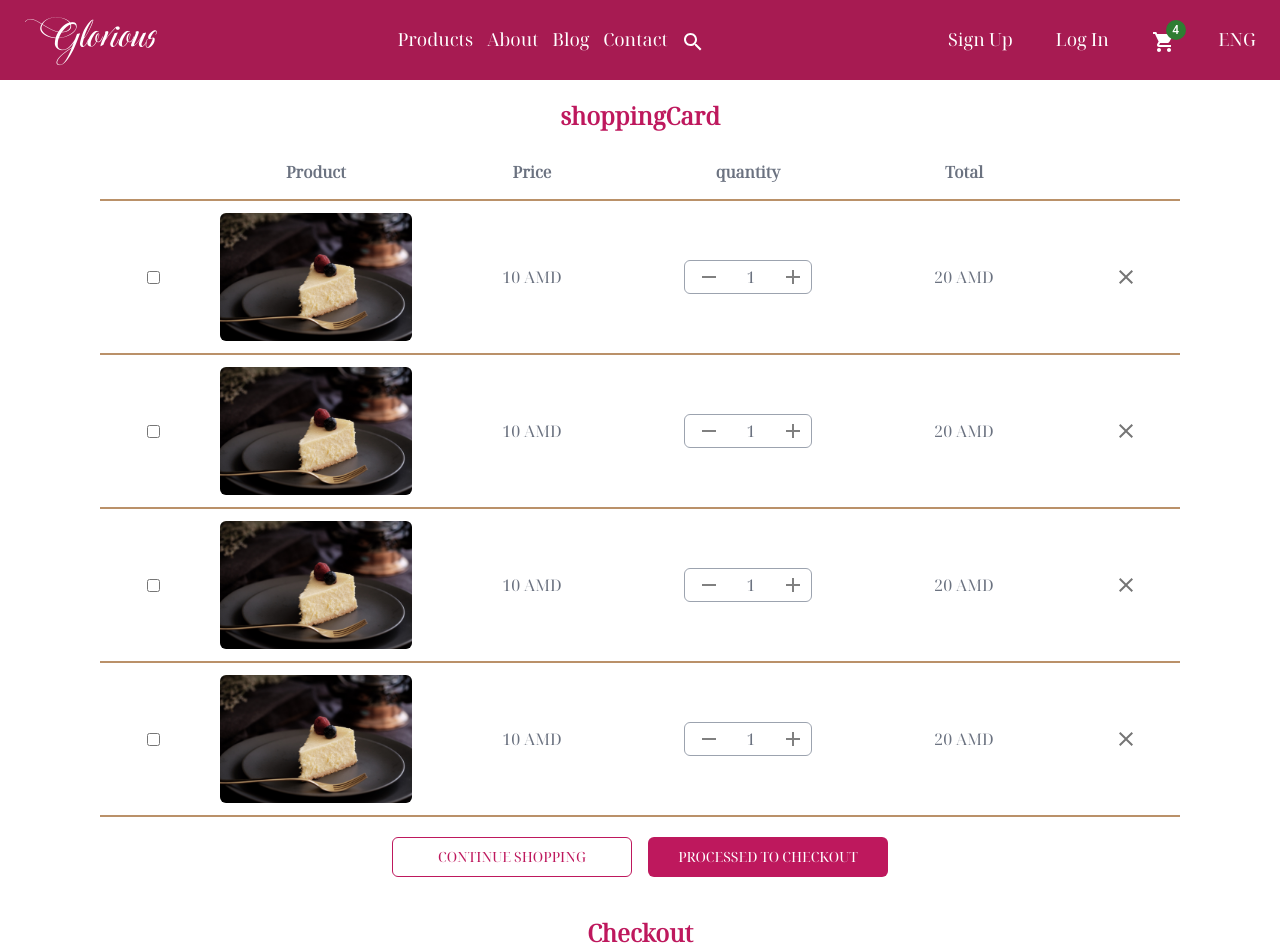
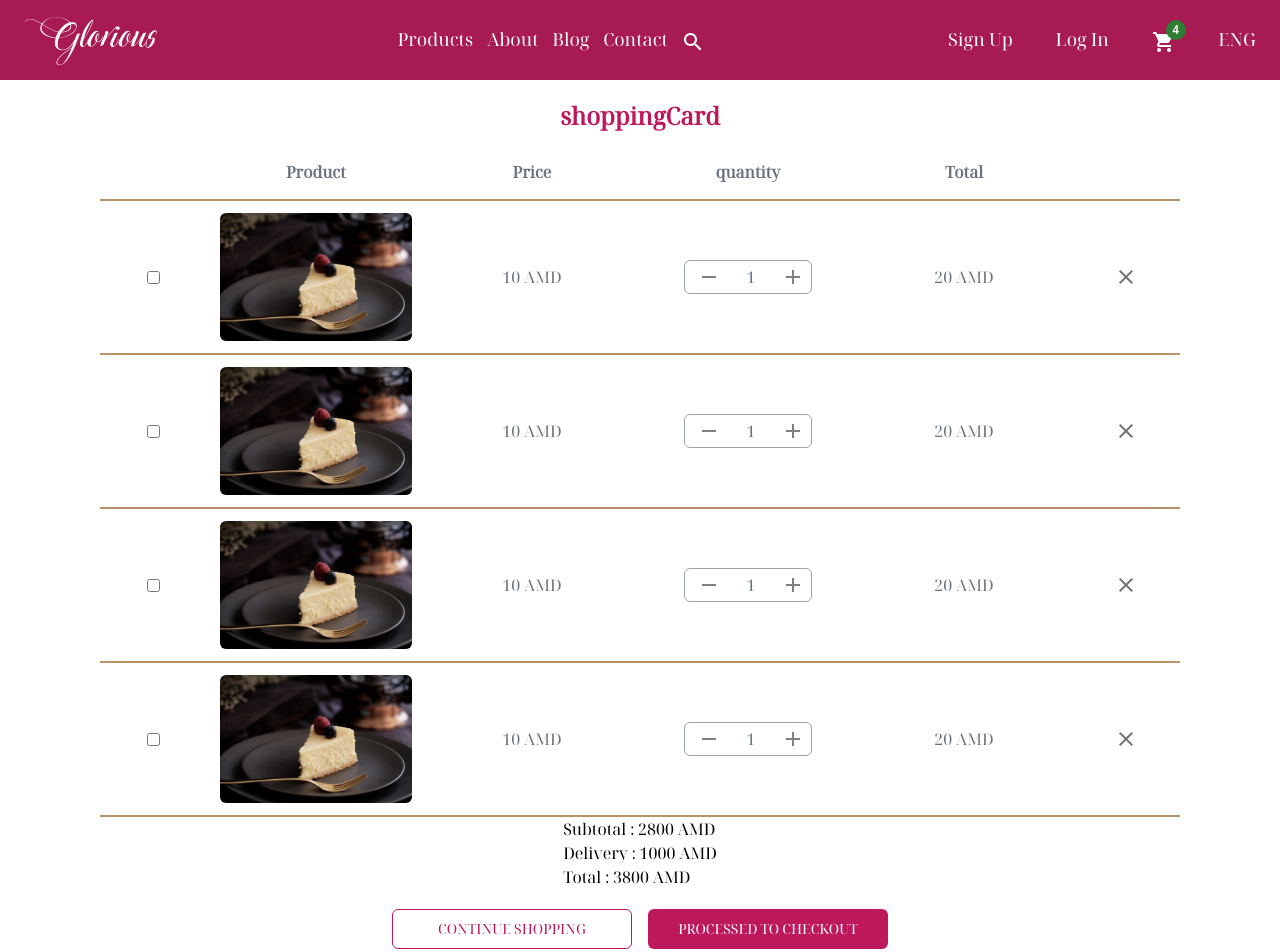
Before and after one commit to alaahendam/cake-shop, a Next.js app: page /shoppingCard in a window 1280 px wide. Shown: the top 952 px of the page. Built offline with nearby package versions, Linux system fonts and the light colour scheme; no server answers.

Commit message:
add shopping process to redux

```diff
--- a/src/components/shopping/checkout.jsx
+++ b/src/components/shopping/checkout.jsx
@@ -1,9 +1,30 @@
 import React from "react";
-
+import { motion } from "framer-motion";
+import { useDispatch } from "react-redux";
+import { changeActiveProcess } from "@/redux/features/activeProcess";
 const Checkout = () => {
+  const dispatch = useDispatch();
   return (
     <div className="flex justify-center items-center">
       <h1 className="text-2xl text-pink-700 font-semibold">Checkout</h1>
+      <div className="flex justify-center items-center py-5">
+        <motion.button
+          whileHover={{ scale: 1.05 }}
+          whileTap={{ scale: 0.99 }}
+          className="border border-pink-700 text-pink-700 h-10 w-48 rounded-md md:w-60 text-xs md:text-sm"
+          onClick={() => dispatch(changeActiveProcess("shoppingCard"))}
+        >
+          CONTINUE SHOPPING
+        </motion.button>
+        <motion.button
+          whileHover={{ scale: 1.05 }}
+          whileTap={{ scale: 0.99 }}
+          className="bg-pink-700 text-white h-10 w-48 rounded-md md:w-60 ml-4 text-xs md:text-sm"
+          onClick={() => dispatch(changeActiveProcess("orderConfirmed"))}
+        >
+          PROCESSED TO CHECKOUT
+        </motion.button>
+      </div>
     </div>
   );
 };
--- a/src/components/shopping/orderConfirmed.jsx
+++ b/src/components/shopping/orderConfirmed.jsx
@@ -1,8 +1,30 @@
 import React from "react";
+import { motion } from "framer-motion";
+import { useDispatch } from "react-redux";
+import { changeActiveProcess } from "@/redux/features/activeProcess";
 const OrderConfirmed = () => {
+  const dispatch = useDispatch();
   return (
     <div className="flex justify-center items-center">
       <h1 className="text-2xl text-[#ba9169] font-semibold">OrderConfirmed</h1>
+      <div className="flex justify-center items-center py-5">
+        <motion.button
+          whileHover={{ scale: 1.05 }}
+          whileTap={{ scale: 0.99 }}
+          className="border border-pink-700 text-pink-700 h-10 w-48 rounded-md md:w-60 text-xs md:text-sm"
+          onClick={() => dispatch(changeActiveProcess("shoppingCard"))}
+        >
+          CONTINUE SHOPPING
+        </motion.button>
+        <motion.button
+          whileHover={{ scale: 1.05 }}
+          whileTap={{ scale: 0.99 }}
+          className="bg-pink-700 text-white h-10 w-48 rounded-md md:w-60 ml-4 text-xs md:text-sm"
+          onClick={() => dispatch(changeActiveProcess("shoppingCard"))}
+        >
+          PROCESSED TO CHECKOUT
+        </motion.button>
+      </div>
     </div>
   );
 };
--- a/src/components/shopping/shoppingCard.jsx
+++ b/src/components/shopping/shoppingCard.jsx
@@ -4,7 +4,10 @@ import Counter from "../counter";
 import CloseIcon from "@mui/icons-material/Close";
 import { IconButton } from "@mui/material";
 import { motion } from "framer-motion";
+import { useDispatch } from "react-redux";
+import { changeActiveProcess } from "@/redux/features/activeProcess";
 const ShoppingCardComponent = () => {
+  const dispatch = useDispatch();
   const [selectedProducts, setSelectedProducts] = useState([]);
   const data = [
     { img: "cheeseCake.jpg", price: "10 AMD", quantity: 2, total: "20 AMD" },
@@ -117,11 +120,17 @@ const ShoppingCardComponent = () => {
           ))}
         </tbody>
       </table>
+      <div>
+        <p>Subtotal : 2800 AMD</p>
+        <p>Delivery : 1000 AMD</p>
+        <p>Total : 3800 AMD</p>
+      </div>
       <div className="flex justify-center items-center py-5">
         <motion.button
           whileHover={{ scale: 1.05 }}
           whileTap={{ scale: 0.99 }}
           className="border border-pink-700 text-pink-700 h-10 w-48 rounded-md md:w-60 text-xs md:text-sm"
+          onClick={() => dispatch(changeActiveProcess("shoppingCard"))}
         >
           CONTINUE SHOPPING
         </motion.button>
@@ -129,6 +138,7 @@ const ShoppingCardComponent = () => {
           whileHover={{ scale: 1.05 }}
           whileTap={{ scale: 0.99 }}
           className="bg-pink-700 text-white h-10 w-48 rounded-md md:w-60 ml-4 text-xs md:text-sm"
+          onClick={() => dispatch(changeActiveProcess("checkout"))}
         >
           PROCESSED TO CHECKOUT
         </motion.button>
--- a/src/pages/shoppingCard.js
+++ b/src/pages/shoppingCard.js
@@ -2,13 +2,16 @@ import React from "react";
 import ShoppingCardComponent from "@/components/shopping/shoppingCard";
 import Checkout from "@/components/shopping/checkout";
 import OrderConfirmed from "@/components/shopping/orderConfirmed";
+import { useSelector } from "react-redux";
 const ShoppingCard = () => {
-  return (
-    <div>
-      <ShoppingCardComponent />
-      <Checkout />
-      <OrderConfirmed />
-    </div>
+  const activeProcess = useSelector(
+    (state) => state.activeProcess.activeProcess
   );
+  const process = {
+    shoppingCard: <ShoppingCardComponent />,
+    orderConfirmed: <OrderConfirmed />,
+    checkout: <Checkout />,
+  };
+  return <div>{process[activeProcess]}</div>;
 };
 export default ShoppingCard;
--- /dev/null
+++ b/src/redux/features/activeProcess.js
@@ -0,0 +1,20 @@
+import { createSlice } from "@reduxjs/toolkit";
+
+const initialState = {
+  activeProcess: "shoppingCard",
+};
+
+export const activeProcessSlice = createSlice({
+  name: "activeProcess",
+  initialState,
+  reducers: {
+    changeActiveProcess: (state, action) => {
+      state.activeProcess = action.payload;
+    },
+  },
+});
+
+// Action creators are generated for each case reducer function
+export const { changeActiveProcess } = activeProcessSlice.actions;
+
+export default activeProcessSlice.reducer;
--- a/src/redux/store.js
+++ b/src/redux/store.js
@@ -1,7 +1,9 @@
 import { configureStore } from "@reduxjs/toolkit";
 import UserReducer from "./features/user";
+import activeProcessReducer from "./features/activeProcess";
 export const store = configureStore({
   reducer: {
     user: UserReducer,
+    activeProcess: activeProcessReducer,
   },
 });
```
